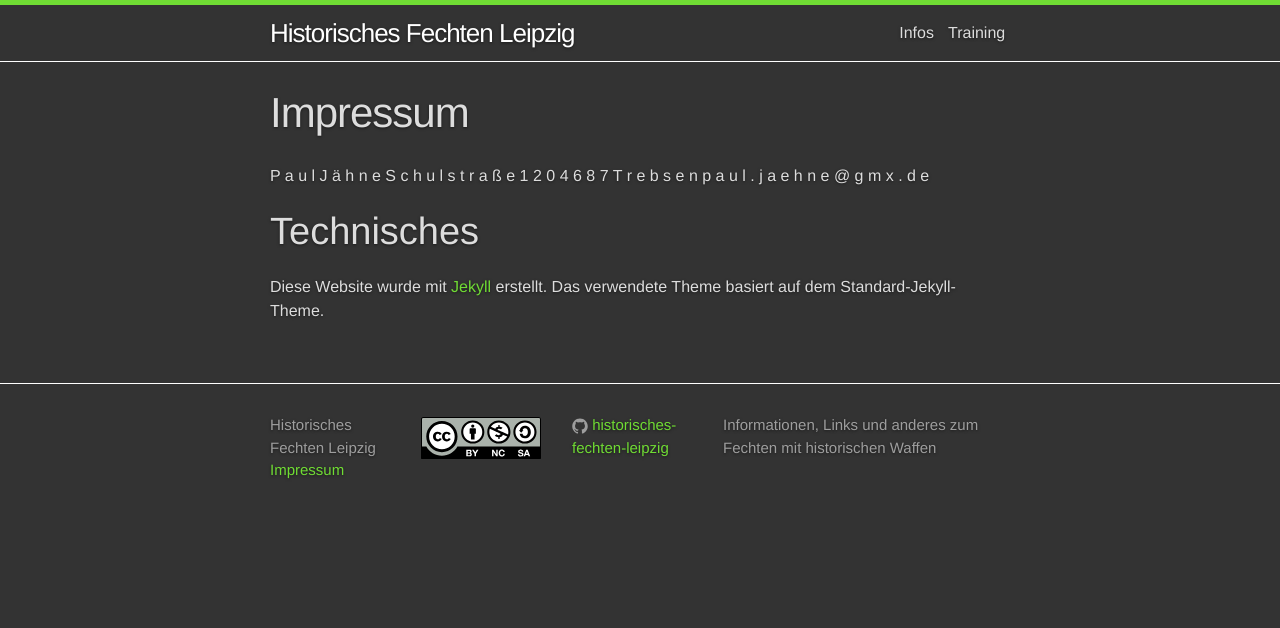
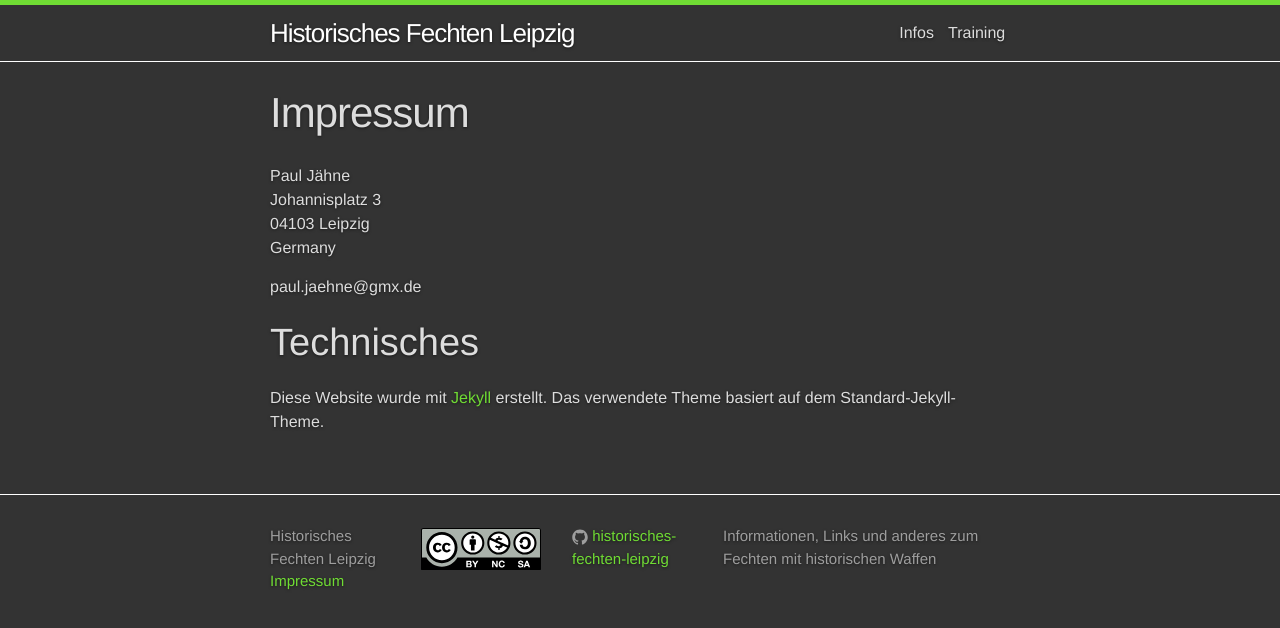
Before and after one commit to historisches-fechten-leipzig/historisches-fechten-leipzig.github.io, a Jekyll site: the page built from about.md, in a window 1280 px wide. Shown: the top 628 px of the page. Built offline with Jekyll 4.4.1, drawn with Linux system fonts in a browser that asks for light colours.

```diff
--- a/about.md
+++ b/about.md
@@ -4,10 +4,24 @@ title: Impressum
 permalink: /about/
 ---
 
-P a u l  J ä h n e
-S c h u l s t r a ß e  1 2
-0 4 6 8 7  T r e b s e n
-p a u l . j a e h n e @ g m x . d e
+Paul Jähne
+Johannisplatz 3
+04103 Leipzig
+Germany
+
+<p>
+  <script language="javascript">
+    a = "paul";
+    b = "jaehne";
+    c = "@";
+    d = "gmx";
+    e = "de";
+    document.write("<div>" + a + "." + b + c + d + "." + e + "</div>");
+  </script>
+  <noscript>
+    <a href="mailto:bat.man@waynecorp.com">bat.man@waynecorp.com</a> Please enable JavaScript!
+  </noscript>
+</p>
 
 # Technisches
 
```
